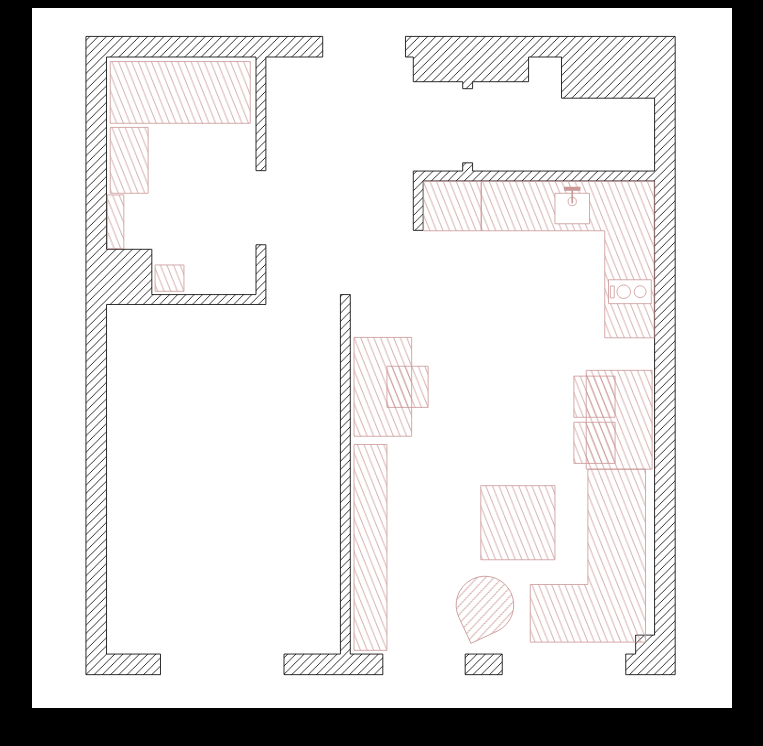
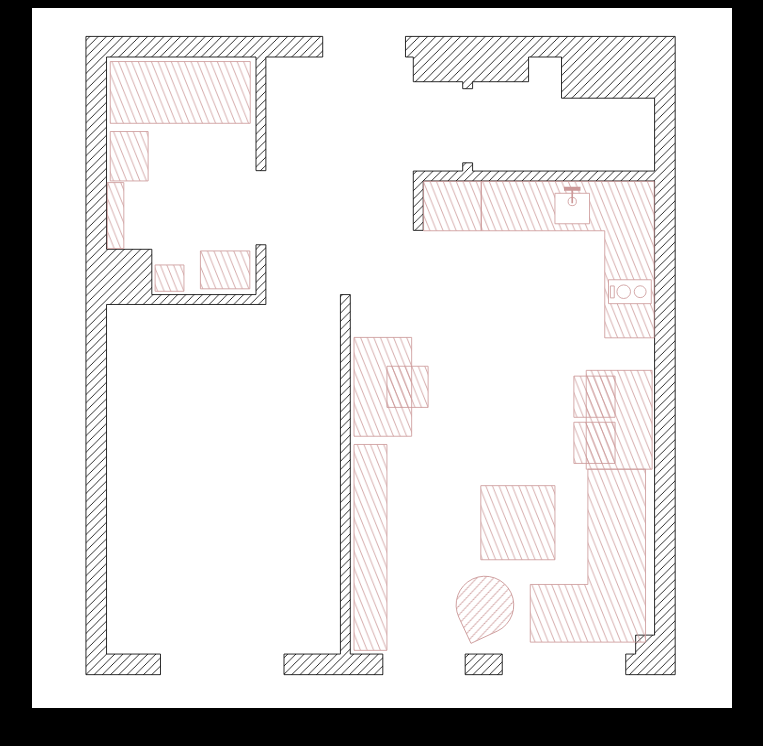
Before and after one commit to Noxitu/mieszkanie, a plain HTML site: page index.html in a window 1280 px wide. Shown: the whole page, without its empty margins (258-1021 px from the left). Drawn offline with Linux system fonts and the light colour scheme.

Commit message:
szafka 60

```diff
--- a/index.html
+++ b/index.html
@@ -248,9 +248,10 @@
 
       <!-- Łazienka -->
       <path d="M -380 -145 h 170 v 75 h -170 v -75" class="interior"><title>Wanna 170 x 75</title></path>
-      <path d="M -380 -65 h 46 v 80 h -46 v -80" class="interior"><title>Szafka 80 x 46</title></path>
-      <path d="M -383.5 17 h 20 v 65 h -20 v -65" class="interior"><title>65 x 20</title></path>
+      <path d="M -380 -60 h 46 v 60 h -46 v -60" class="interior"><title>Szafka 60 x 46</title></path>
+      <path d="M -383.5 2 h 20 v 80 h -20 v -80" class="interior"><title>80 x 20</title></path>
       <path d="M -325.5 102 h 35 v 32 h -35 v -32" class="interior"><title>Szafka 35 x 32</title></path>
+      <path d="M -270.5 85 h 60 v 46 h -60 v -46" class="interior"><title>Szafka 60 x 46 (x 85)</title></path>
 
       <!-- Obrys samego mieszkania -->
       <!--<path d="M 300 500 l
```
